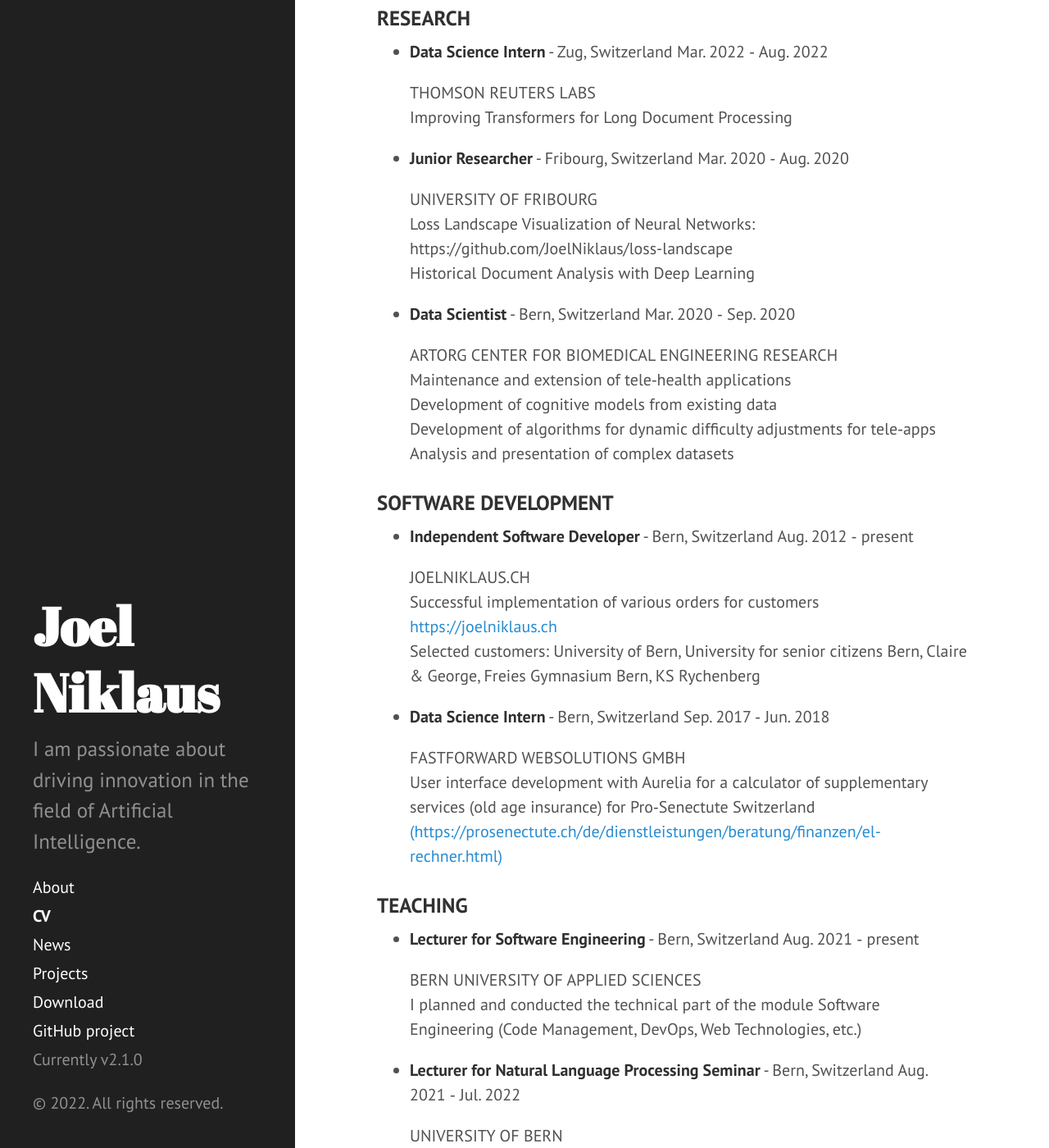
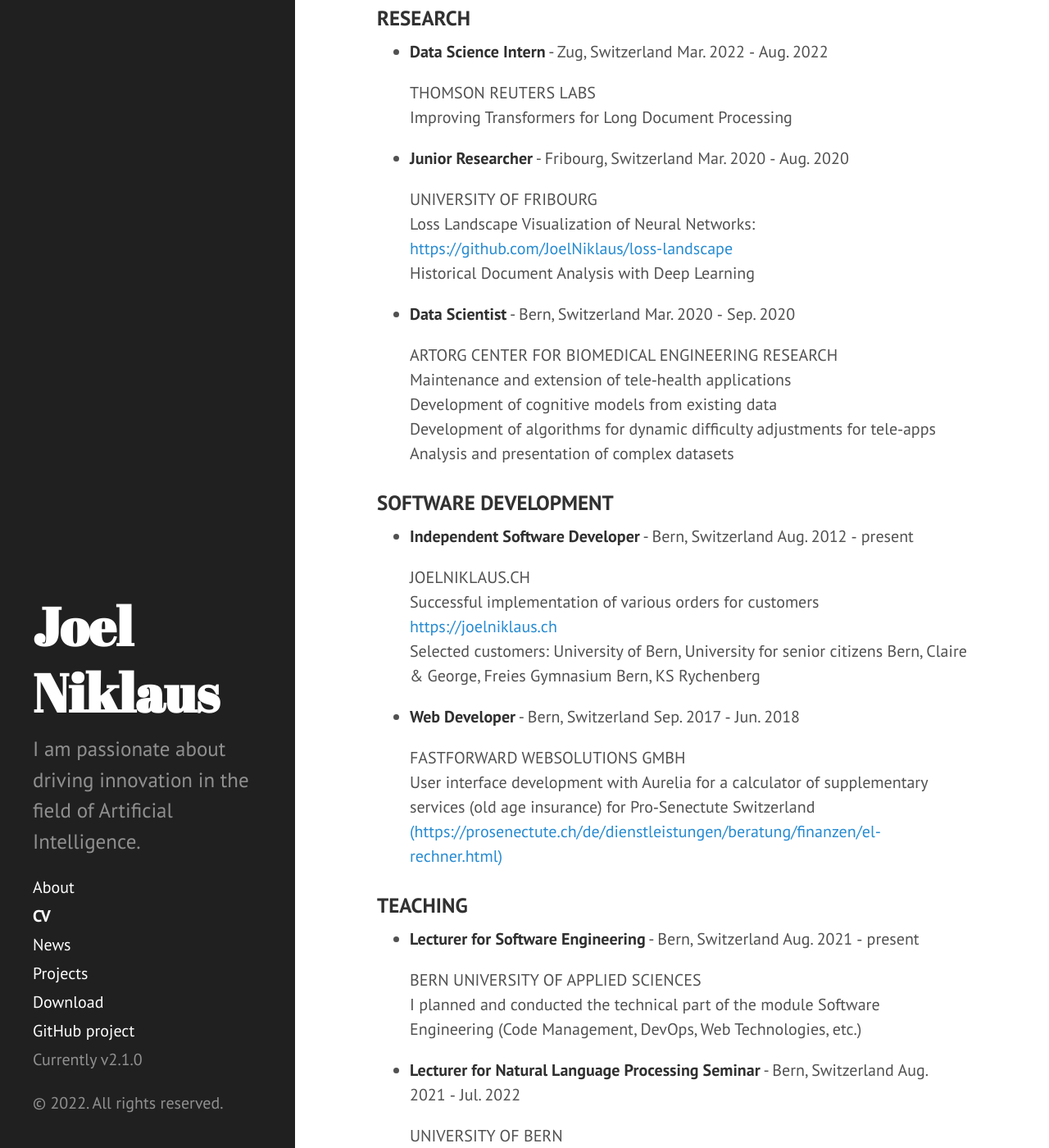
Before and after one commit to JoelNiklaus/joelniklaus.github.io, a Jekyll site: the page built from _pages/cv.md, in a window 1280 px wide and 1400 px high, scrolled down 2805 px. Shown: the whole window at 82% size. Built offline with Jekyll 4.4.1, drawn with Linux system fonts in a browser that asks for light colours; nearby versions of some CDN libraries; some of the changed text lies outside the part shown.

Commit message:
update on cv

````diff
--- a/_pages/cv.md
+++ b/_pages/cv.md
@@ -20,7 +20,7 @@
 - <i class="fa-brands fa-twitter" aria-hidden="true"></i> [@joelniklaus](https://twitter.com/joelniklaus)
 
 ```
-“The secret of getting ahead is getting started.” – Mark Twain
+"The secret of getting ahead is getting started." – Mark Twain
 ```
 #### I am passionate about driving innovation in the field of Artificial Intelligence.
 
@@ -28,7 +28,7 @@
 
 * **PhD Student in Computer Science** - University of Bern, Bern, Switzerland Jul. 2020 ‑ Jun. 2024
 
-  NRP 77 ”Open Justice vs. Privacy”<br>
+  NRP 77 "Open Justice vs. Privacy"<br>
 	Supervisors: PD Dr. Matthias Stürmer, Prof. Dr. Paolo Favaro, Prof. Dr. Thomas Myrach, Dr. Ilias Chalkidis<br>
 	Studying Swiss Court Decisions from a Natural Language Processing Perspective
 	Supervision of Bachelor and Master theses
@@ -100,7 +100,7 @@
 * **Junior Researcher** - Fribourg, Switzerland Mar. 2020 ‑ Aug. 2020 <br>
 
   UNIVERSITY OF FRIBOURG<br>
-  Loss Landscape Visualization of Neural Networks: https://github.com/JoelNiklaus/loss-landscape<br>
+  Loss Landscape Visualization of Neural Networks: [https://github.com/JoelNiklaus/loss-landscape](https://github.com/JoelNiklaus/loss-landscape)<br>
   Historical Document Analysis with Deep Learning
 
 * **Data Scientist** - Bern, Switzerland Mar. 2020 ‑ Sep. 2020<br>
@@ -119,7 +119,7 @@
   Successful implementation of various orders for customers [https://joelniklaus.ch](https://joelniklaus.ch)<br>
   Selected customers: University of Bern, University for senior citizens Bern, Claire & George, Freies Gymnasium Bern, KS Rychenberg
 
-* **Data Science Intern** - Bern, Switzerland Sep. 2017 ‑ Jun. 2018 <br>
+* **Web Developer** - Bern, Switzerland Sep. 2017 ‑ Jun. 2018 <br>
 
   FASTFORWARD WEBSOLUTIONS GMBH <br>
   User interface development with Aurelia for a calculator of supplementary services (old age insurance) for Pro‑Senectute Switzerland [(https://prosenectute.ch/de/dienstleistungen/beratung/finanzen/el-rechner.html)](https://prosenectute.ch/de/dienstleistungen/beratung/finanzen/el-rechner.html)
@@ -146,7 +146,7 @@
   KANTONSSCHULE RYCHENBERG WINTERTHUR<br>
   Already during bachelors I started teaching students in applied computer skills; I supervised various Matura theses
 
-* **Teaching Assistant for “Programming Languages” (MSc), “Software Engineering” (BSc) and “Computer Networks” (BSc)** - Bern, Switzerland Sep. 2015 ‑ Jun. 2021 <br>
+* **Teaching Assistant for "Programming Languages" (MSc), "Software Engineering" (BSc) and "Computer Networks" (BSc)** - Bern, Switzerland Sep. 2015 ‑ Jun. 2021 <br>
 
   UNIVERSITY OF BERN<br>
   Supervision of students<br>
@@ -170,7 +170,7 @@
 
 ## Presentations
 
-* **CAS Advanced Machine Learning: Introduction to NLP** Bern, - online Feb. 2022
+* **CAS Advanced Machine Learning: Introduction to NLP** Bern, online Feb. 2022
 
 	PRETRAINED LANGUAGE MODELS<br>
 	Invited Talk
````
